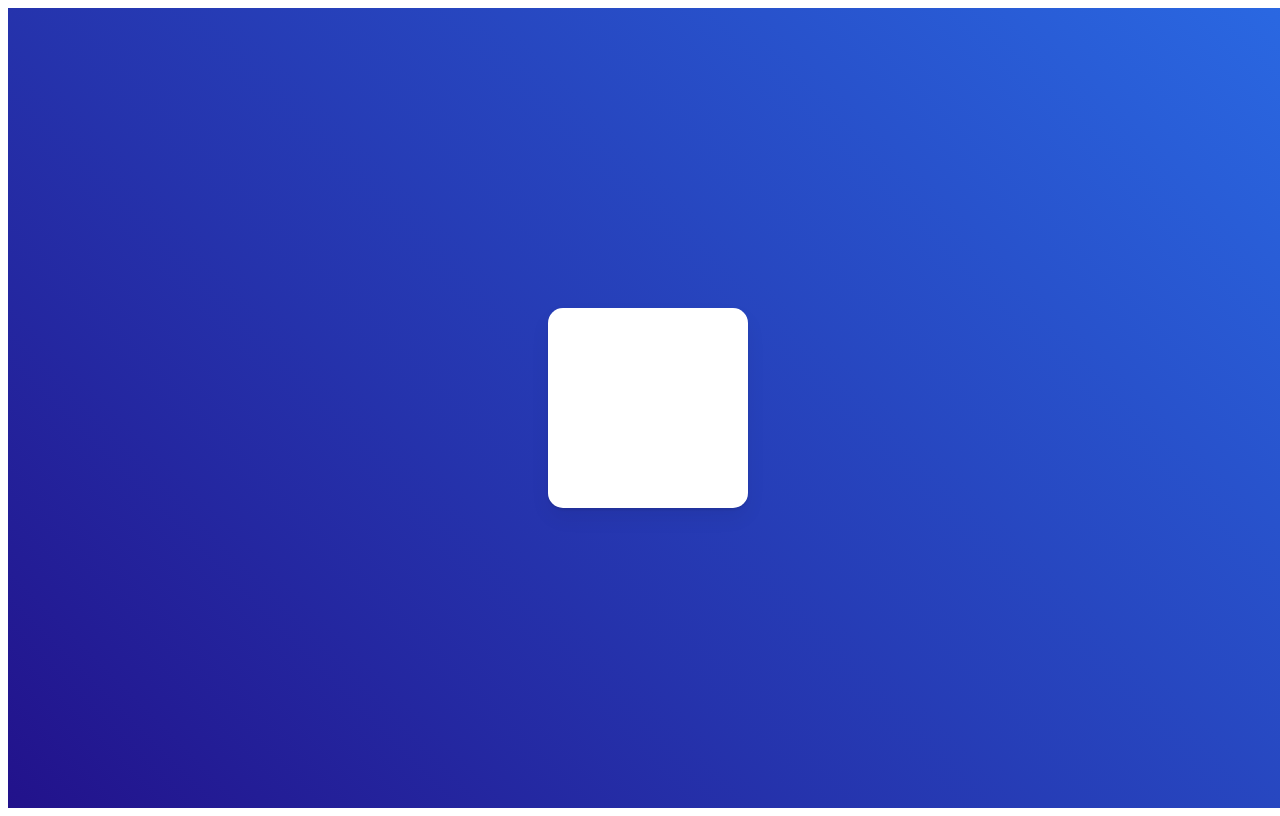
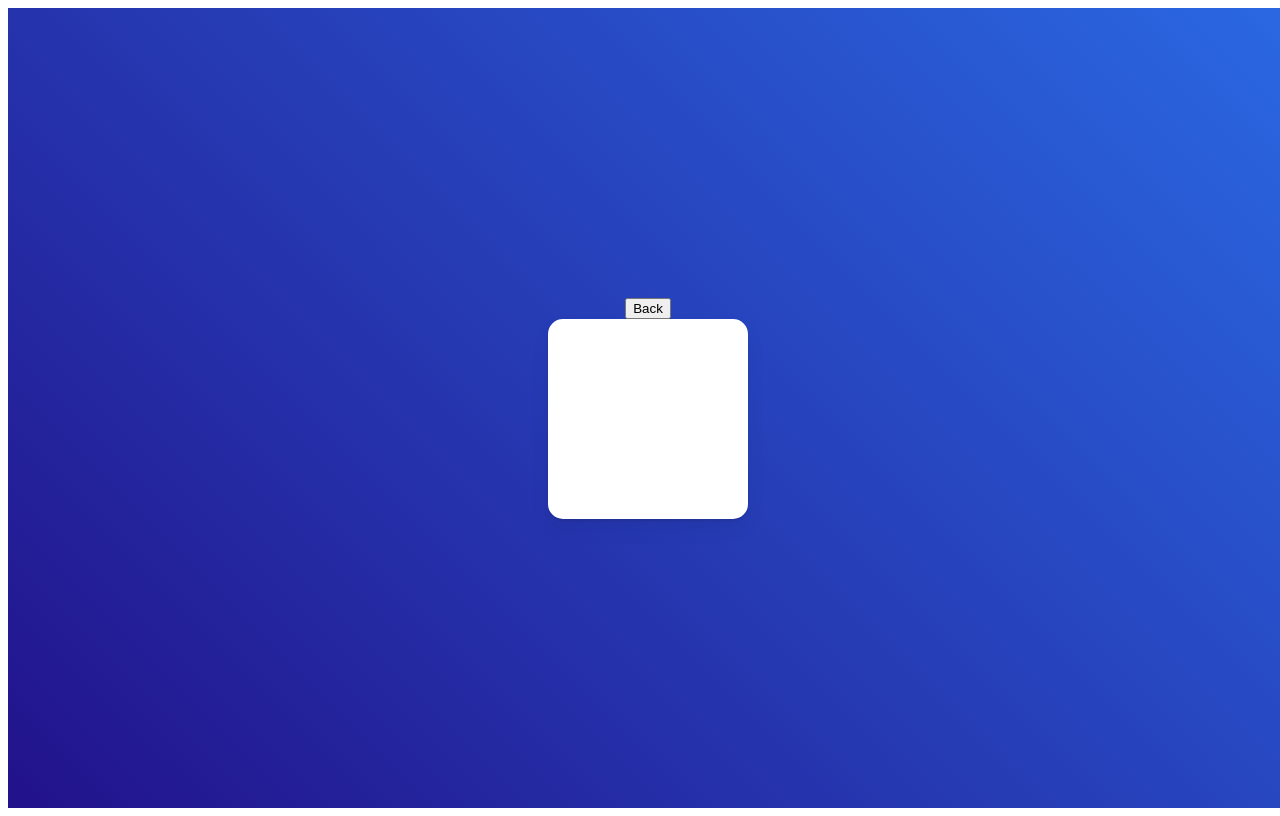
Before and after one commit to kimoony/react-animations, a React (Create React App) app: page /#/drag in a window 1280 px wide. Built offline with nearby package versions, Linux system fonts and the light colour scheme.

Commit message:
Home 페이지, 애니메이션 버튼 만듬 & Variants 구현

```diff
--- a/package.json
+++ b/package.json
@@ -10,10 +10,12 @@
     "@types/node": "^16.11.27",
     "@types/react": "^18.0.5",
     "@types/react-dom": "^18.0.0",
+    "@types/react-router-dom": "^5.3.3",
     "@types/styled-components": "^5.1.25",
     "framer-motion": "^6.2.10",
     "react": "^18.0.0",
     "react-dom": "^18.0.0",
+    "react-router-dom": "^6.3.0",
     "react-scripts": "5.0.1",
     "recoil": "^0.7.1",
     "styled-components": "^5.3.5",
--- a/src/App.tsx
+++ b/src/App.tsx
@@ -1,40 +1,27 @@
 import React from 'react';
-import styled from 'styled-components';
-import { motion } from 'framer-motion';
+import { Routes, Route } from "react-router-dom";
+import Home from './components/Home';
+import BasicAnimatioin from './components/BasicAnimatioin';
+import Variants from './components/Variants';
+import Gestures from './components/Gestures';
+import Drag from './components/Drag';
+import Scroll from './components/Scroll';
+import Path from './components/Path';
 
-const Wrapper = styled.div`
-  height: 100vh;
-  width: 100vw;
-  display: flex;
-  justify-content: center;
-  align-items: center;
-  background: linear-gradient(45deg, #22128b, #2a68e2);
-`;
-
-const Box = styled(motion.div)`
-  width: 200px;
-  height: 200px;
-  background-color: #fff;
-  border-radius: 15px;
-  box-shadow: 0 2px 3px rgba(0,0,0,0.1), 0 10px 20px rgba(0, 0, 0, 0.06);
-`;
-
-
-
-const myVars = {
-  start: { scale: 0 },
-  end: { scale: 1, rotateZ: 360, transition: { type: "spring", delay: 0.5 } }
-}
 
 function App() {
   return (
-    <Wrapper>
-      <Box
-        variants={myVars}
-        initial="start"
-        animate="end"
-      />
-    </Wrapper>
+    <>
+      <Routes>
+        <Route path="/" element={<Home />} />
+        <Route path="basic" element={<BasicAnimatioin />} />
+        <Route path="variants" element={<Variants />} />
+        <Route path="gestures" element={<Gestures />} />
+        <Route path="drag" element={<Drag />} />
+        <Route path="scroll" element={<Scroll />} />
+        <Route path="path" element={<Path />} />
+      </Routes>
+    </>
   );
 }
 
--- /dev/null
+++ b/src/components/BasicAnimatioin.tsx
@@ -0,0 +1,42 @@
+import React from 'react'
+import styled from 'styled-components';
+import { motion } from 'framer-motion';
+import { Link } from 'react-router-dom';
+
+
+const Wrapper = styled.div`
+  height: 100vh;
+  width: 100vw;
+  display: flex;
+  flex-direction: column;
+  justify-content: center;
+  align-items: center;
+  background: linear-gradient(45deg, #22128b, #2a68e2);
+`;
+
+const Box = styled(motion.div)`
+  width: 200px;
+  height: 200px;
+  background-color: #fff;
+  border-radius: 15px;
+  box-shadow: 0 2px 3px rgba(0,0,0,0.1), 0 10px 20px rgba(0, 0, 0, 0.06);
+`;
+
+const myVars = {
+  start: { scale: 0 },
+  end: { scale: 1, rotateZ: 360, transition: { type: "spring", delay: 0.5 } }
+}
+
+
+function BasicAnimatioin() {
+  return (
+    <Wrapper>
+      <Link to="/">
+        <button>Back</button>
+      </Link>
+      <Box variants={myVars} initial="start" animate="end" />
+    </Wrapper>
+  )
+}
+
+export default BasicAnimatioin
--- /dev/null
+++ b/src/components/Drag.tsx
@@ -0,0 +1,41 @@
+import React from 'react';
+import styled from 'styled-components';
+import { motion } from 'framer-motion';
+import { Link } from 'react-router-dom';
+
+
+const Wrapper = styled.div`
+  height: 100vh;
+  width: 100vw;
+  display: flex;
+  flex-direction: column;
+  justify-content: center;
+  align-items: center;
+  background: linear-gradient(45deg, #22128b, #2a68e2);
+`;
+
+const Box = styled(motion.div)`
+  width: 200px;
+  height: 200px;
+  background-color: #fff;
+  border-radius: 15px;
+  box-shadow: 0 2px 3px rgba(0,0,0,0.1), 0 10px 20px rgba(0, 0, 0, 0.06);
+`;
+
+const myVars = {
+  start: { scale: 0 },
+  end: { scale: 1, rotateZ: 360, transition: { type: "spring", delay: 0.5 } }
+}
+
+function Drag() {
+  return (
+    <Wrapper>
+      <Link to="/">
+        <button>Back</button>
+      </Link>
+      <Box variants={myVars} initial="start" animate="end" />
+    </Wrapper>
+  )
+}
+
+export default Drag
--- /dev/null
+++ b/src/components/Gestures.tsx
@@ -0,0 +1,41 @@
+import React from 'react'
+import styled from 'styled-components';
+import { motion } from 'framer-motion';
+import { Link } from 'react-router-dom';
+
+
+const Wrapper = styled.div`
+  height: 100vh;
+  width: 100vw;
+  display: flex;
+  flex-direction: column;
+  justify-content: center;
+  align-items: center;
+  background: linear-gradient(45deg, #22128b, #2a68e2);
+`;
+
+const Box = styled(motion.div)`
+  width: 200px;
+  height: 200px;
+  background-color: #fff;
+  border-radius: 15px;
+  box-shadow: 0 2px 3px rgba(0,0,0,0.1), 0 10px 20px rgba(0, 0, 0, 0.06);
+`;
+
+const myVars = {
+  start: { scale: 0 },
+  end: { scale: 1, rotateZ: 360, transition: { type: "spring", delay: 0.5 } }
+}
+
+function Gestures() {
+  return (
+    <Wrapper>
+      <Link to="/">
+        <button>Back</button>
+      </Link>
+      <Box variants={myVars} initial="start" animate="end" />
+    </Wrapper>
+  )
+}
+
+export default Gestures
--- /dev/null
+++ b/src/components/Home.tsx
@@ -0,0 +1,39 @@
+import React from 'react'
+import styled from 'styled-components';
+import { Link } from 'react-router-dom';
+
+const Wrapper = styled.div`
+  height: 100vh;
+  width: 100vw;
+  display: flex;
+  justify-content: center;
+  align-items: center;
+  background: linear-gradient(45deg, #22128b, #2a68e2);
+`;
+
+function Home() {
+  return (
+    <Wrapper>
+      <Link to="/basic">
+        <button>Basic</button>
+      </Link>
+      <Link to="/variants">
+        <button>Variants</button>
+      </Link>
+      <Link to="/gestures">
+        <button>Gestures</button>
+      </Link>
+      <Link to="/drag">
+        <button>Drag</button>
+      </Link>
+      <Link to="/scroll">
+        <button>Scroll</button>
+      </Link>
+      <Link to="/path">
+        <button>Path</button>
+      </Link>
+    </Wrapper>
+  )
+}
+
+export default Home
--- /dev/null
+++ b/src/components/Path.tsx
@@ -0,0 +1,41 @@
+import React from 'react';
+import styled from 'styled-components';
+import { motion } from 'framer-motion';
+import { Link } from 'react-router-dom';
+
+
+const Wrapper = styled.div`
+  height: 100vh;
+  width: 100vw;
+  display: flex;
+  flex-direction: column;
+  justify-content: center;
+  align-items: center;
+  background: linear-gradient(45deg, #22128b, #2a68e2);
+`;
+
+const Box = styled(motion.div)`
+  width: 200px;
+  height: 200px;
+  background-color: #fff;
+  border-radius: 15px;
+  box-shadow: 0 2px 3px rgba(0,0,0,0.1), 0 10px 20px rgba(0, 0, 0, 0.06);
+`;
+
+const myVars = {
+  start: { scale: 0 },
+  end: { scale: 1, rotateZ: 360, transition: { type: "spring", delay: 0.5 } }
+}
+
+function Path() {
+  return (
+    <Wrapper>
+      <Link to="/">
+        <button>Back</button>
+      </Link>
+      <Box variants={myVars} initial="start" animate="end" />
+    </Wrapper>
+  )
+}
+
+export default Path
--- /dev/null
+++ b/src/components/Scroll.tsx
@@ -0,0 +1,41 @@
+import React from 'react';
+import styled from 'styled-components';
+import { motion } from 'framer-motion';
+import { Link } from 'react-router-dom';
+
+
+const Wrapper = styled.div`
+  height: 100vh;
+  width: 100vw;
+  display: flex;
+  flex-direction: column;
+  justify-content: center;
+  align-items: center;
+  background: linear-gradient(45deg, #22128b, #2a68e2);
+`;
+
+const Box = styled(motion.div)`
+  width: 200px;
+  height: 200px;
+  background-color: #fff;
+  border-radius: 15px;
+  box-shadow: 0 2px 3px rgba(0,0,0,0.1), 0 10px 20px rgba(0, 0, 0, 0.06);
+`;
+
+const myVars = {
+  start: { scale: 0 },
+  end: { scale: 1, rotateZ: 360, transition: { type: "spring", delay: 0.5 } }
+}
+
+function Scroll() {
+  return (
+    <Wrapper>
+      <Link to="/">
+        <button>Back</button>
+      </Link>
+      <Box variants={myVars} initial="start" animate="end" />
+    </Wrapper>
+  )
+}
+
+export default Scroll
--- /dev/null
+++ b/src/components/Variants.tsx
@@ -0,0 +1,83 @@
+import React from 'react';
+import styled from 'styled-components';
+import { motion } from 'framer-motion';
+import { Link } from 'react-router-dom';
+
+
+const Wrapper = styled.div`
+  height: 100vh;
+  width: 100vw;
+  display: flex;
+  flex-direction: column;
+  justify-content: center;
+  align-items: center;
+  background: linear-gradient(45deg, #22128b, #2a68e2);
+`;
+
+const Box = styled(motion.div)`
+  width: 200px;
+  height: 200px;
+  display: grid;
+  grid-template-columns: repeat(2, 1fr);
+  background-color: rgba(255, 255, 255, 0.2);
+  border-radius: 40px;
+  box-shadow: 0 2px 3px rgba(0,0,0,0.1), 0 10px 20px rgba(0, 0, 0, 0.06);
+`;
+
+const Circle = styled(motion.div)`
+  background-color: #fff;
+  height: 70px;
+  width: 70px;
+  place-self: center;
+  border-radius: 35px;
+  box-shadow: 0 2px 3px rgba(0,0,0,0.1), 0 10px 20px rgba(0, 0, 0, 0.06);
+`;
+
+
+
+const boxVariants = {
+  start: {
+    opacity: 0,
+    scale: 0.5,
+  },
+  end: {
+    opacity: 1,
+    scale: 1,
+    transition: {
+      type: "spring",
+      duration: 0.5,
+      bounce: 0.5,
+      delayChildren: 0.5,  // 자식 애니메이션 delay 0.5s
+      staggerChildren: 0.2,  // 자식 애니메이션 각각에 delay 0.2s
+    }
+  }
+}
+
+const circleVariants = {
+  start: {
+    opacity: 0,
+    y: 10,
+  },
+  end: {
+    opacity: 1,
+    y: 0,
+  }
+}
+
+function Variants() {
+  return (
+    <Wrapper>
+      <Link to="/">
+        <button>Back</button>
+      </Link>
+      <Box variants={boxVariants} initial="start" animate="end">
+        <Circle variants={circleVariants} />
+        <Circle variants={circleVariants} />
+        <Circle variants={circleVariants} />
+        <Circle variants={circleVariants} />
+      </Box>
+    </Wrapper>
+  )
+}
+
+export default Variants
--- a/src/index.tsx
+++ b/src/index.tsx
@@ -1,5 +1,6 @@
 import React from 'react';
 import ReactDOM from 'react-dom';
+import { HashRouter } from "react-router-dom";
 import App from './App';
 import { RecoilRoot } from 'recoil';
 
@@ -7,7 +8,9 @@ import { RecoilRoot } from 'recoil';
 ReactDOM.render(
   <React.StrictMode>
     <RecoilRoot>
-      <App />
+      <HashRouter>
+        <App />
+      </HashRouter>
     </RecoilRoot>
   </React.StrictMode>,
   document.getElementById('root')
```
Also changed, not shown: 1 other file (tests, documents, lock files or other folders).
